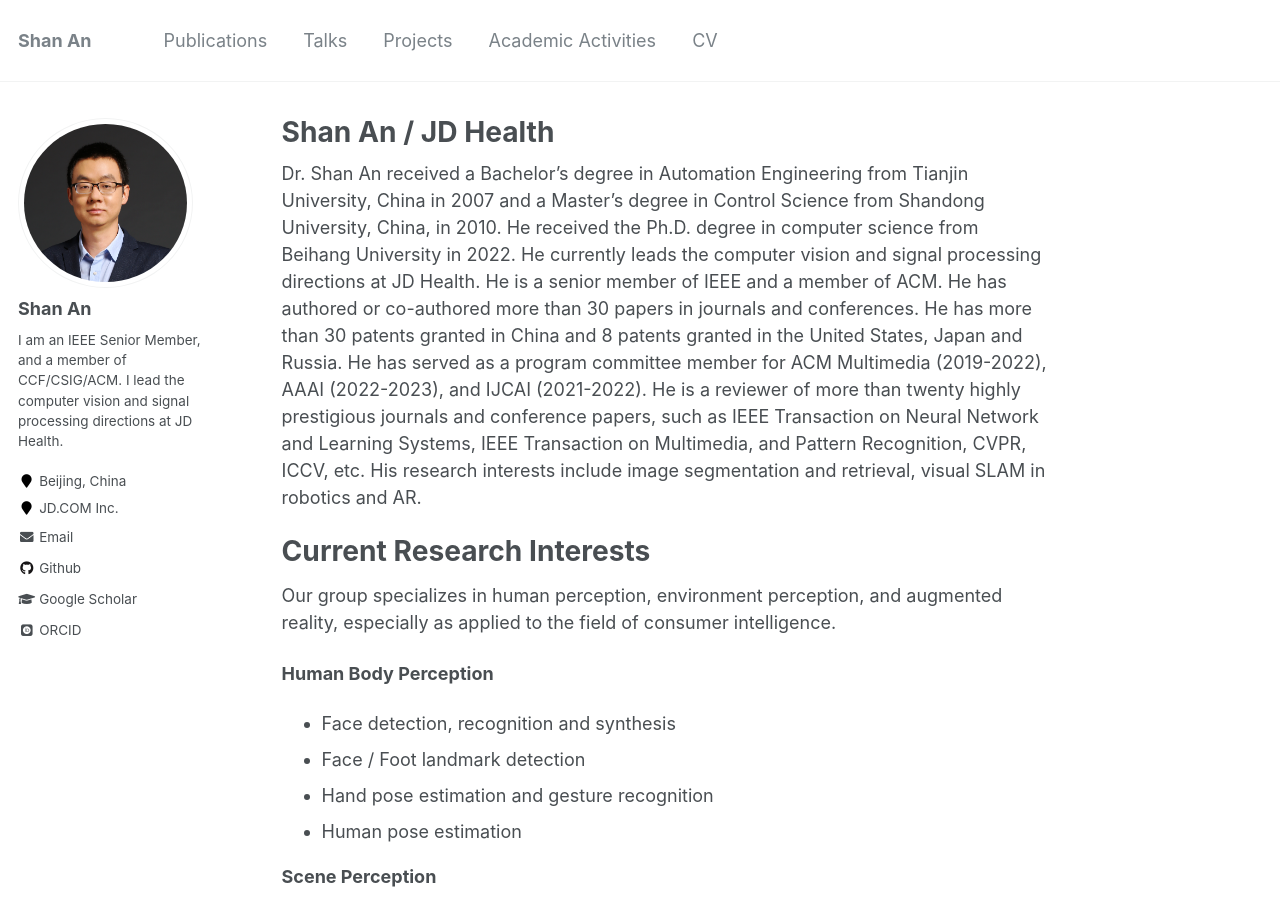
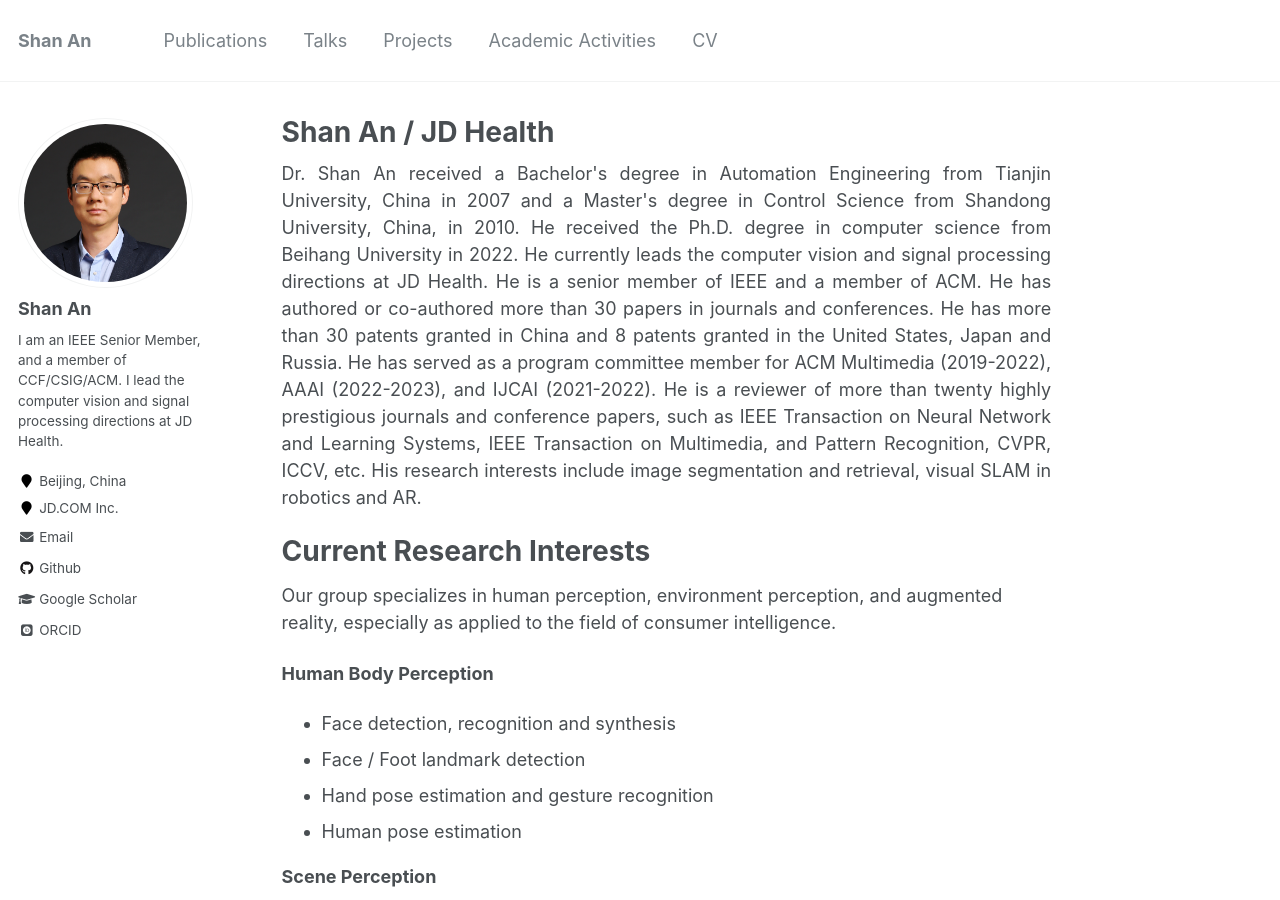
Before and after one commit to anshan-XR-ROB/anshan-XR-ROB.github.io, a Jekyll site: the page built from _pages/about.md, in a window 1280 px wide and 900 px high. Built offline with Jekyll 4.4.1, drawn with Linux system fonts in a browser that asks for light colours; some web fonts are replaced.

Commit message:
Update about.md

```diff
--- a/_pages/about.md
+++ b/_pages/about.md
@@ -8,7 +8,7 @@
   - /about.html
 ---
 
-Dr. Shan An received a Bachelor's degree in Automation Engineering from Tianjin University, China in 2007 and a Master's degree in Control Science from Shandong University, China, in 2010. He received the Ph.D. degree in computer science from Beihang University in 2022. He currently leads the computer vision and signal processing directions at JD Health. He is a senior member of IEEE and a member of ACM. He has authored or co-authored more than 30 papers in journals and conferences. He has more than 30 patents granted in China and 8 patents granted in the United States, Japan and Russia. He has served as a program committee member for ACM Multimedia (2019-2022), AAAI (2022-2023), and IJCAI (2021-2022). He is a reviewer of more than twenty highly prestigious journals and conference papers, such as IEEE Transaction on Neural Network and Learning Systems, IEEE Transaction on Multimedia, and Pattern Recognition, CVPR, ICCV, etc. His research interests include image segmentation and retrieval, visual SLAM in robotics and AR.
+<p align="justify">Dr. Shan An received a Bachelor's degree in Automation Engineering from Tianjin University, China in 2007 and a Master's degree in Control Science from Shandong University, China, in 2010. He received the Ph.D. degree in computer science from Beihang University in 2022. He currently leads the computer vision and signal processing directions at JD Health. He is a senior member of IEEE and a member of ACM. He has authored or co-authored more than 30 papers in journals and conferences. He has more than 30 patents granted in China and 8 patents granted in the United States, Japan and Russia. He has served as a program committee member for ACM Multimedia (2019-2022), AAAI (2022-2023), and IJCAI (2021-2022). He is a reviewer of more than twenty highly prestigious journals and conference papers, such as IEEE Transaction on Neural Network and Learning Systems, IEEE Transaction on Multimedia, and Pattern Recognition, CVPR, ICCV, etc. His research interests include image segmentation and retrieval, visual SLAM in robotics and AR.</p>
 
 Current Research Interests
 ======
```
